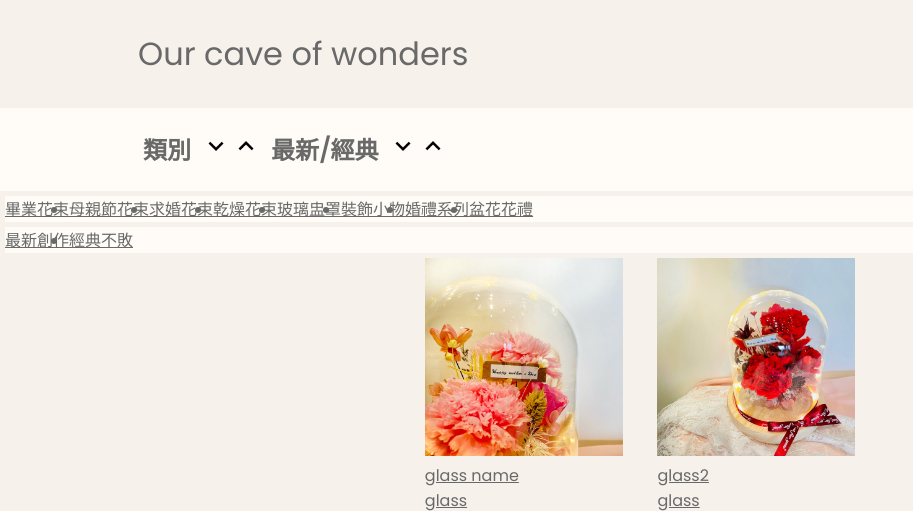
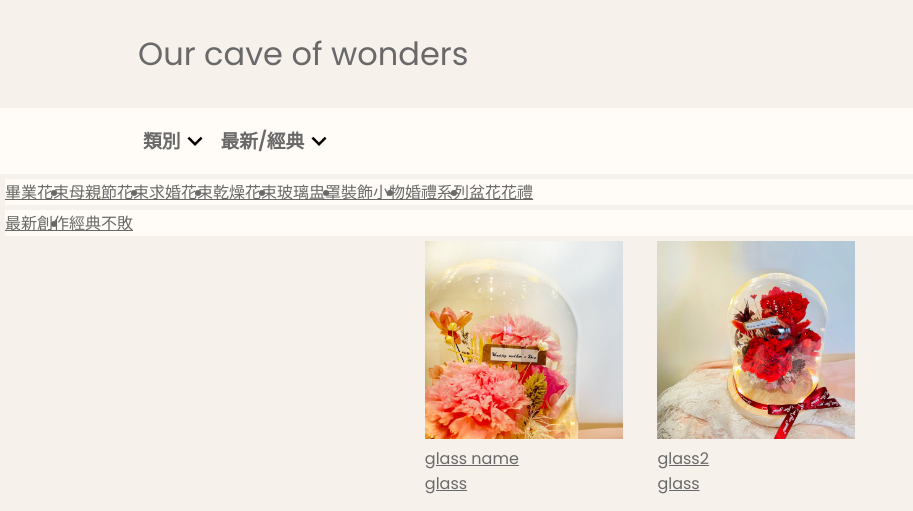
Before and after one commit to uuuu1112/Una, a Flask app: page /category in a window 1280 px wide. Shown: the part 75-586 px from the top of the page, without its empty margins (0-913 px from the left). Run offline with Flask 2, Linux system fonts and the light colour scheme; data comes from the database, SQL or seed files in the repository.

Commit message:
filter css

```diff
--- a/static/css/category.css
+++ b/static/css/category.css
@@ -6,15 +6,18 @@
 }
 .block-item{
     display: flex;
-    padding: 5px;
+    padding:0px 5px;
 }
 
-.filter-block h2{
+.filter-block h3{
     margin: auto;
     align-items: center;
 }
 .filter-block img{
     height: 30px;
+}
+.expand-less{
+    display:none;
 }
 
 
--- a/templates/category.html
+++ b/templates/category.html
@@ -14,14 +14,14 @@
 <div class="section-filter">
     <div class="filter-block">
         <div class="block-item">
-            <h2>類別</h2>
-            <img src="/static/img/layout/expand_more.png" alt="">
-            <img src="/static/img/layout/expand_less.png" alt="">
+            <h3>類別</h3>
+            <img src="/static/img/layout/expand_more.png" alt="" class="expand-more">
+            <img src="/static/img/layout/expand_less.png" alt="" class="expand-less">
         </div>
         <div class="block-item">
-            <h2>最新/經典</h2>
-            <img src="/static/img/layout/expand_more.png" alt="">
-            <img src="/static/img/layout/expand_less.png" alt="">
+            <h3>最新/經典</h3>
+            <img src="/static/img/layout/expand_more.png" alt="" class="expand-more">
+            <img src="/static/img/layout/expand_less.png" alt="" class="expand-less">
         </div>
     </div>
 </div>
```
